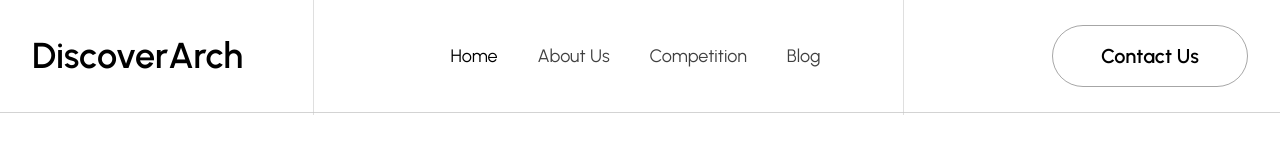
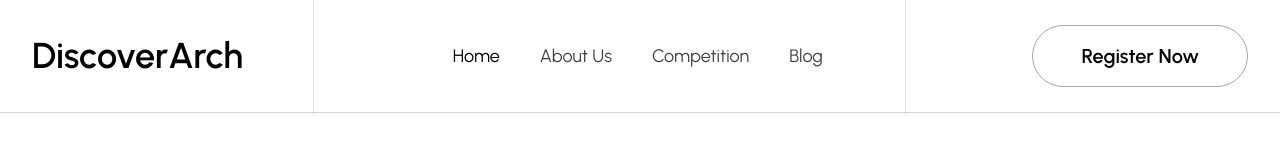
Before and after one commit to Vikrant-2301/DiscoverArch, a Next.js app: page / in a window 1280 px wide. Shown: the top 160 px of the page. Built offline with nearby package versions, Linux system fonts and the light colour scheme.

Commit message:
Drawer fix

```diff
--- a/app/components/Navbar/Drawerdata.tsx
+++ b/app/components/Navbar/Drawerdata.tsx
@@ -43,10 +43,10 @@ const Data = () => {
               </Link>
             ))}
             <div className="mt-4"></div>
-            <button className="bg-navyblue w-full hover:text-white text-white border border-purple font-medium py-2 px-4 rounded">
+            {/* <button className="bg-navyblue w-full hover:text-white text-white border border-purple font-medium py-2 px-4 rounded">
               <Contactusform />
               Contact Us
-            </button>
+            </button> */}
             {/* <Contactusform /> */}
           </div>
         </div>
--- a/app/components/Navbar/Navbar.tsx
+++ b/app/components/Navbar/Navbar.tsx
@@ -6,6 +6,7 @@ import { Bars3Icon } from "@heroicons/react/24/outline";
 import Drawer from "./Drawer";
 import Drawerdata from "./Drawerdata";
 import Contactusform from "./Contactus";
+import { useRouter } from "next/navigation";
 
 interface NavigationItem {
   name: string;
@@ -29,6 +30,12 @@ function classNames(...classes: string[]) {
 
 const Navbar = () => {
   const [isOpen, setIsOpen] = React.useState(false);
+
+  const router = useRouter();
+
+  const handleRegister = () => {
+    router.push("/Register");
+  };
 
   return (
     <Disclosure as="nav" className="navbar">
@@ -69,7 +76,14 @@ const Navbar = () => {
                 </div>
               </div>
               {/* <button className='hidden lg:flex justify-end text-xl font-semibold bg-transparent py-4 px-6 lg:px-12 navbutton rounded-full hover:bg-navyblue hover:text-white'>Contact us</button> */}
-              <Contactusform />
+              <button
+                type="submit"
+                onClick={handleRegister}
+                className="hidden lg:flex justify-end text-xl font-semibold bg-transparent py-4 px-6 lg:px-12 navbutton rounded-full hover:bg-navyblue hover:text-white"
+              >
+                Register Now
+              </button>
+              {/* <Contactusform /> */}
             </div>
 
             {/* DRAWER FOR MOBILE VIEW */}
```
